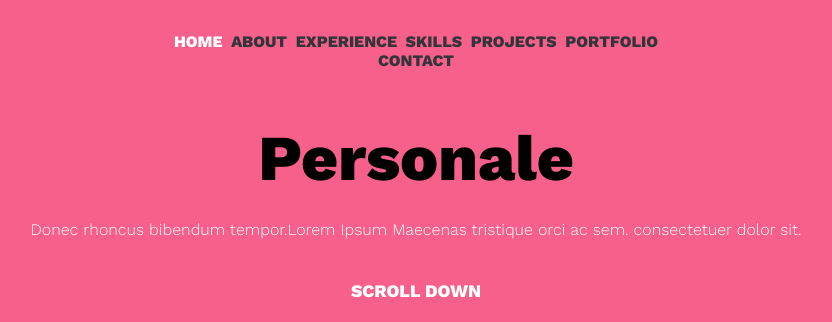
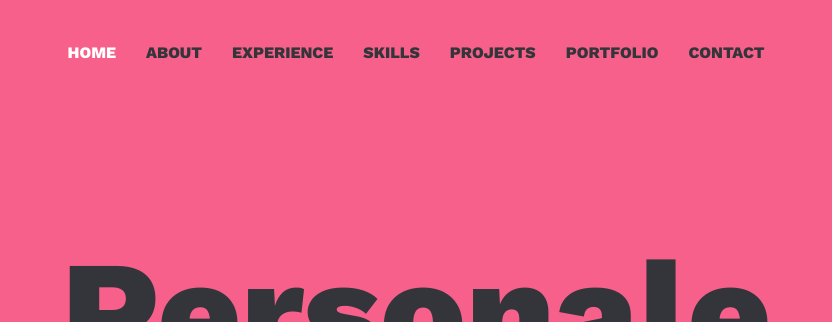
Before and after one commit to fjeansilva/personal-portfolio, a PHP site: page / in a window 1280 px wide. Shown: the top 322 px of the page, without its empty margins (224-1056 px from the left). Run offline with PHP 8.4, Linux system fonts and the light colour scheme; some libraries are stand-ins or nearby versions.

Commit message:
insert media queries for version web header

```diff
--- a/css/style.css
+++ b/css/style.css
@@ -23,18 +23,35 @@ h2 { font-size: 2.8em; }
  */
 @media only screen and (min-width: 769px) {
 
+  /* header */
+  .header { min-height: 730px; justify-content: flex-start; align-items: center; }
+
+  .header > .title { font-size: 9em; padding-top: 50px; }
+
+  .header > p { width: 60%; }
+
+  .header > h4 { font-size: 4em; padding-top: 70px; }
+
+  .header > .icon__down {
+    width: 100%;
+  }
+
   .nav {
     display: flex;
   }
 
   .navigation {
-    width: 40%;
+    width: 100%;
     list-style-type: none;
-    padding: 0;
+    padding: 20px;
     margin: auto;
     display: flex;
     flex-flow: row wrap;
-    justify-content: space-around;
+    justify-content: center;
+  }
+
+  .navigation > .item {
+    padding: 0 15px;
   }
 
   .navigation > .item a{
@@ -73,6 +90,10 @@ h2 { font-size: 2.8em; }
     background: #fff;
   }
 
+  .header { justify-content: center; }
+
+  .header > .title { font-size: 4em; }
+
   /* nav */
   .nav { display: none; }
 
@@ -109,7 +130,6 @@ h2 { font-size: 2.8em; }
   padding: 1.5em;
   display: flex;
   flex-flow: column wrap;
-  justify-content: center;
   text-align: center;
   background: #f6608a;
   color: #fff;
@@ -117,8 +137,7 @@ h2 { font-size: 2.8em; }
 
 .header > .title {
   margin-bottom: 5px;
-  font-size: 4em;
-  color: #000;
+  color: #34353a;
 }
 
 .header > p {
--- a/index.html
+++ b/index.html
@@ -29,7 +29,7 @@
       </nav>
       <h1 class="title">Personale</h1>
       <p>
-        Donec rhoncus bibendum tempor.Lorem Ipsum Maecenas tristique orci ac sem. consectetuer dolor sit.
+        Donec rhoncus bibendum tempor.Lorem Ipsum Maecenas tristique orci ac sem. Duis ultricies pharetra magna. Donec accumsan malesuada orci. Donec sit amet eros. Lorem ipsumipsum dolor sit amet, consectetuer dolor sit.
       </p>
       <h4>scroll down</h4>
       <span class="icon__down"></span>
```
